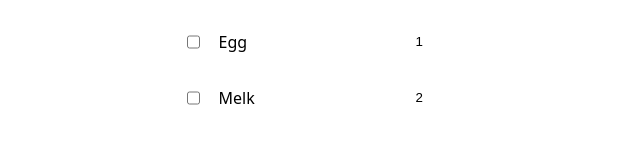
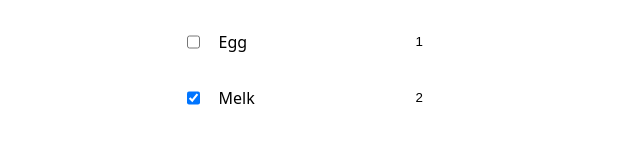
Before and after one commit to Fird3/Arbeidskrav2UIN, a React (Vite) app: page / in a window 1280 px wide. Shown: the part 498-642 px from the top of the page, without its empty margins (320-960 px from the left). Built offline with nearby package versions, Linux system fonts and the light colour scheme.

Commit message:
Ferdig oppgave

```diff
--- a/src/components/Addform.jsx
+++ b/src/components/Addform.jsx
@@ -6,23 +6,18 @@ export default function Addform({varer, setVarer, setListe}){
         setVarer((prev) => ({...prev, [name]: value}))
         console.log(varer, "varer")
     }
-
-
-
+    // Her jeg hadde skrivefeilen med stor og liten V.
 
     const Knapp = (e)=>{
         e.preventDefault()
         const unikId = Math.floor(Math.random() * (999 - 0 + 1) + 1)
         setListe((prev) => ([...prev, {id:unikId, ...varer}]))
-
     }
-
-
 
     return(
         <form className="form" onSubmit={Knapp}>
             <label htmlFor="formtitle">Vare</label>
-            <input name="title" placeholder="Egg.." id="formtitle" type="text" required onChange={Leggtil}></input>
+            <input name="title" placeholder="Egg.." id="formtitle" type="text" pattern="[A-Za-z]" required onChange={Leggtil}></input>
             <label>Antall</label>
             <input name="number" placeholder="2" type="number" min="1" required onChange={Leggtil}></input>
             <button >Legg til vare</button>
@@ -30,3 +25,6 @@ export default function Addform({varer, setVarer, setListe}){
     )
 
 }
+
+// Pattern for tekst er tatt fra:
+// https://www.w3schools.com/tags/att_input_pattern.asp
--- a/src/components/Checkbox.jsx
+++ /dev/null
@@ -1,35 +0,0 @@
-
-
-// https://www.youtube.com/watch?v=WwBu3oykkBs
-
-export default function Checkbox ({isChecked, checkHandler}){
-     return (
-        <input
-        type="checkbox"
-        checked={isChecked}
-        onChange={checkHandler}>
-        </input>
-    )
-
-}
-
-// export default function Checkboxfunc(checkHandler){
-//     // const checkboxRef = useRef(null)
-//     const [isChecked, setIsCheck] = useState();
-//     const onHandleChange = () => {
-//         setIsCheck(!isChecked)
-//     }
-
-//     const updateCheckStatus = index => {
-//         handlelisteVare(
-//             liste.map((idk, currentIndex) =>
-//             currentIndex === index
-//         ? {...idk, checked: ! idk.checked}
-//     :idk)
-//         )
-//     }
-
-//     return(
-//         <input type="checkbox" id="checkbox"  defaultChecked={isChecked} onChange={checkHandler} ></input>
-//     )
-// }
--- a/src/components/ShoppingItem.jsx
+++ b/src/components/ShoppingItem.jsx
@@ -1,27 +1,21 @@
 import '../style/style.css'
-import Checkbox from './Checkbox'
-import handlelisteVare from '../App'
 
+export default function ShoppingItem({title, number, checked}){
 
-
-
-export default function ShoppingItem({title, number}){
-    const renderCheckbox =() =>     {
-        return handlelisteVare.map()
-    }
-
-
+    console.log(checked)
 
     return(
         <li className="listepunkt">
-            < Checkbox />
-
-            {/* <input type='checkbox' defaultValue={checked}></input> */}
+            <input type="checkbox" name="check" id="" defaultChecked={checked}  />
             <p>{title}</p>
             <input name="vare" type="number" min="1" defaultValue={number}  className='antallboks'></input>
         </li>
     )
 }
 
+// Fikk hjelp i studass time av Thor til å få defaultChecked={checked til å fungere
+//  ettersom jeg tenkte litt for avansert.
+// Hadde glømt å putte checked={vare.checked} i shoppingList under}
 
-// Få valuen til å kunne gå opp eller ned når man trykker på knappene
+// Fant ut at jeg måtte bruke defaultValue og defaultChecked istedenfor bare Value og Checked med hjelp av:
+// https://react.dev/reference/react-dom/components/input#controlling-an-input-with-a-state-variable
--- a/src/components/ShoppingList.jsx
+++ b/src/components/ShoppingList.jsx
@@ -6,10 +6,9 @@ export default function ShoppingList({handlelisteVare, setListe}){
     <section>
         <ol>
           {handlelisteVare.map((vare) =>
-          <ShoppingItem key={vare.id} title={vare.title} number={vare.number} id={vare.id} setListe={setListe}
+          <ShoppingItem key={vare.id} title={vare.title} number={vare.number} id={vare.id} setListe={setListe} checked={vare.checked}
           /> )}
         </ol>
-
     </section>
   )
 
```
Also changed, not shown: src/App.jsx (+12 -14 lines).
